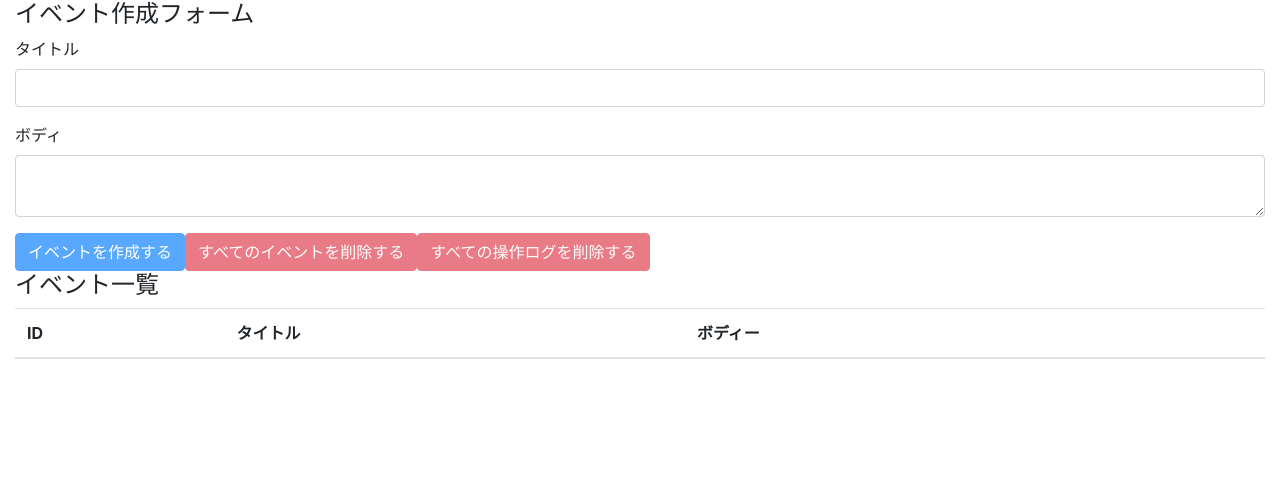
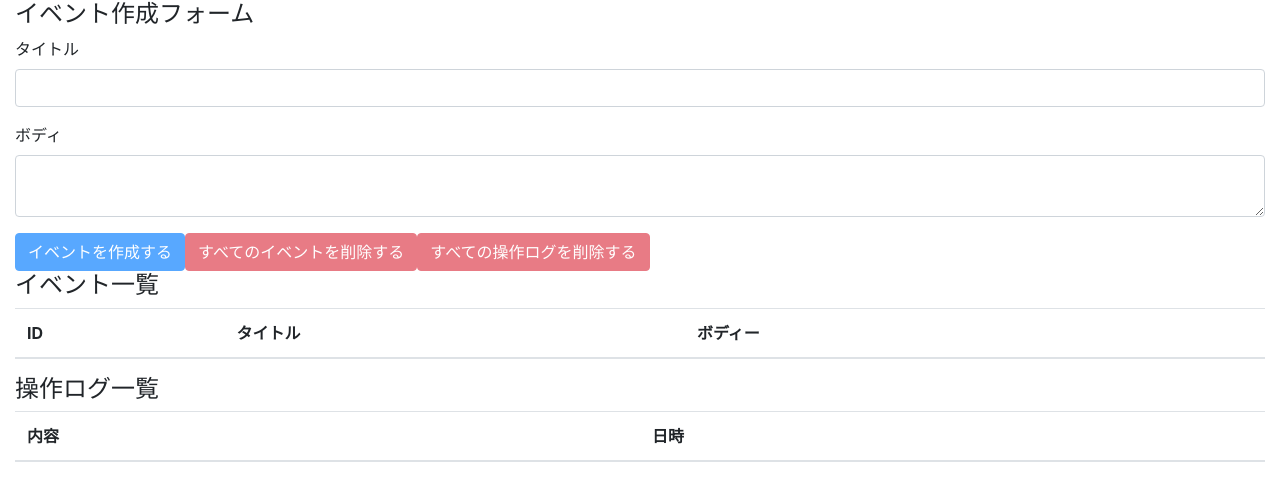
Before and after one commit to tobeken/react-hooks-101, a React (Create React App) app: page / in a window 1280 px wide. Shown: the top 500 px of the page. Built offline with nearby package versions, Linux system fonts and the light colour scheme.

Commit message:
display-operationlogs

```diff
--- a/src/components/App.js
+++ b/src/components/App.js
@@ -4,6 +4,7 @@
 
 import EventForm from "./EventForm";
 import Events from "./Events";
+import OperationLogs from "./OperationLogs";
 import AppContext from "../contexts/AppContext";
 import reducer from "../reducers";
 
@@ -19,6 +20,7 @@
       <div className="container-fluid">
         <EventForm />
         <Events />
+        <OperationLogs />
       </div>
     </AppContext.Provider>
   );
--- /dev/null
+++ b/src/components/OperationLog.js
@@ -0,0 +1,12 @@
+import React from "react";
+
+const OperationLog = ({ operationLog }) => {
+  return (
+    <tr>
+      <td>{operationLog.description}</td>
+      <td>{operationLog.operatedAt}</td>
+    </tr>
+  );
+};
+
+export default OperationLog;
--- /dev/null
+++ b/src/components/OperationLogs.js
@@ -0,0 +1,28 @@
+import React, { useContext } from "react";
+
+import OperationLog from "./OperationLog";
+import AppContext from "../contexts/AppContext";
+
+const OperationLogs = () => {
+  const { state } = useContext(AppContext);
+  return (
+    <>
+      <h4>操作ログ一覧</h4>
+      <table className="table table-hover">
+        <thead>
+          <tr>
+            <th>内容</th>
+            <th>日時</th>
+          </tr>
+        </thead>
+        <tbody>
+          {state.operationLogs.map((operationLog, index) => {
+            return <OperationLog key={index} operationLog={operationLog} />;
+          })}
+        </tbody>
+      </table>
+    </>
+  );
+};
+
+export default OperationLogs;
```
